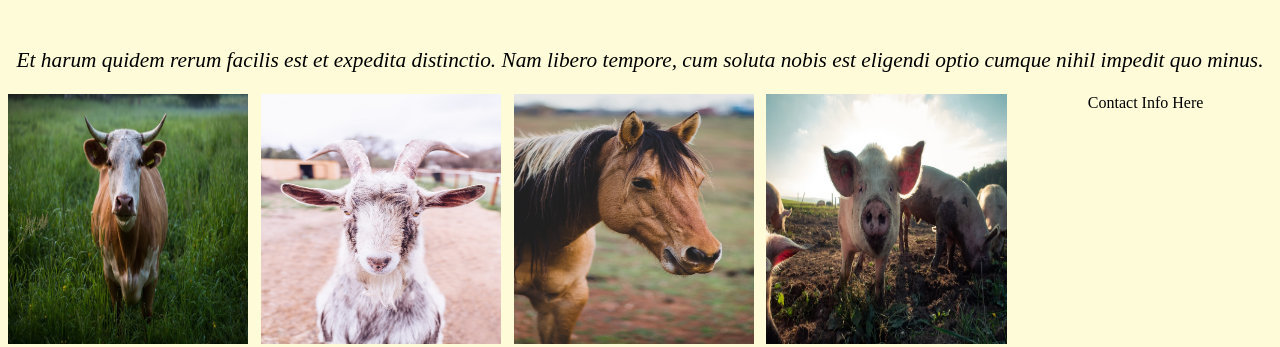
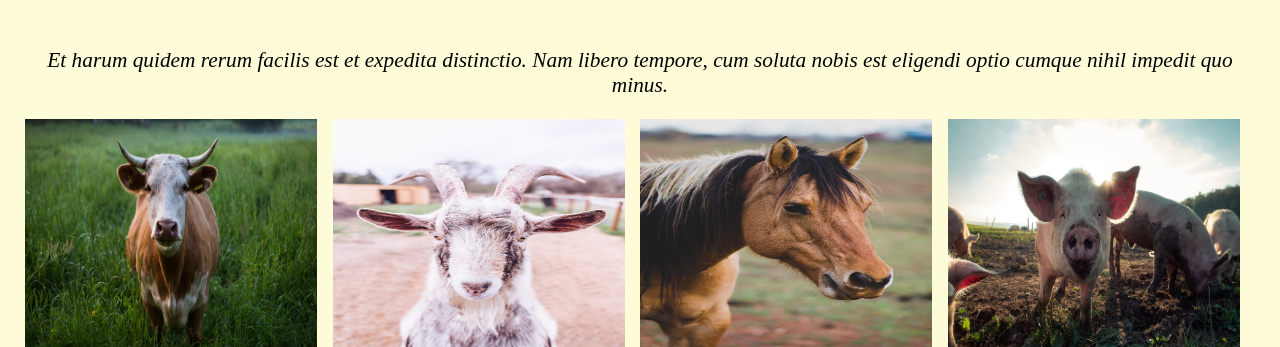
Before and after one commit to Brookeruu/animal-shelter, a plain HTML site: page animal-shelter.html in a window 1280 px wide. Shown: the part 239-586 px from the top of the page. Drawn offline with Linux system fonts and the light colour scheme.

Commit message:
add final stylings

```diff
--- a/animal-shelter.html
+++ b/animal-shelter.html
@@ -56,7 +56,6 @@
       </ul>
     </div>
 
-    <p>Contact Info Here</p>
-
+    <p id="contact">Contact Info Here</p>
   </body>
 </html>
--- a/css/styles.css
+++ b/css/styles.css
@@ -1,5 +1,6 @@
 body {
   background-color: #fefbd8;
+  margin: 25px;
 }
 
 h1 {
@@ -19,8 +20,7 @@ p {
 
 .animal {
   float: left;
-  width: 20%;
-
+  width: 25%;
 }
 
 .animal img {
@@ -37,7 +37,6 @@ p {
 #intro {
   font-style: italic;
   font-size: 16pt;
-
 }
 
 .animal h3 {
@@ -45,5 +44,8 @@ p {
   color:  #618685;
   font-size: 24pt;
   margin: 5px;
+}
 
+#contact {
+  color: #80ced6;
 }
```
